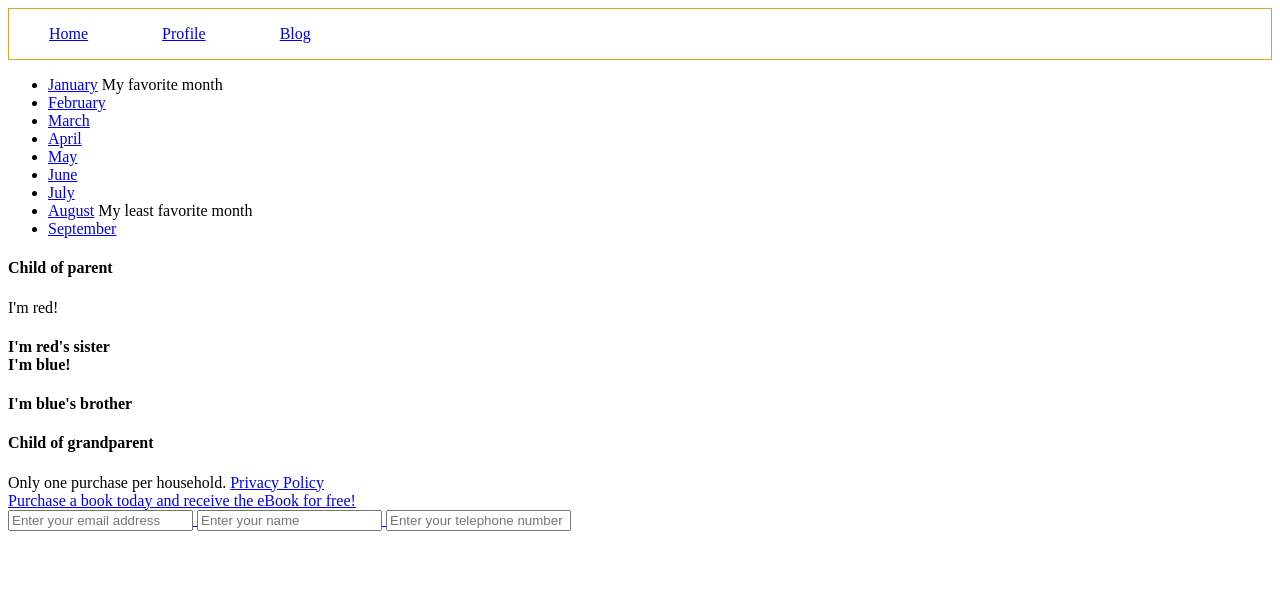
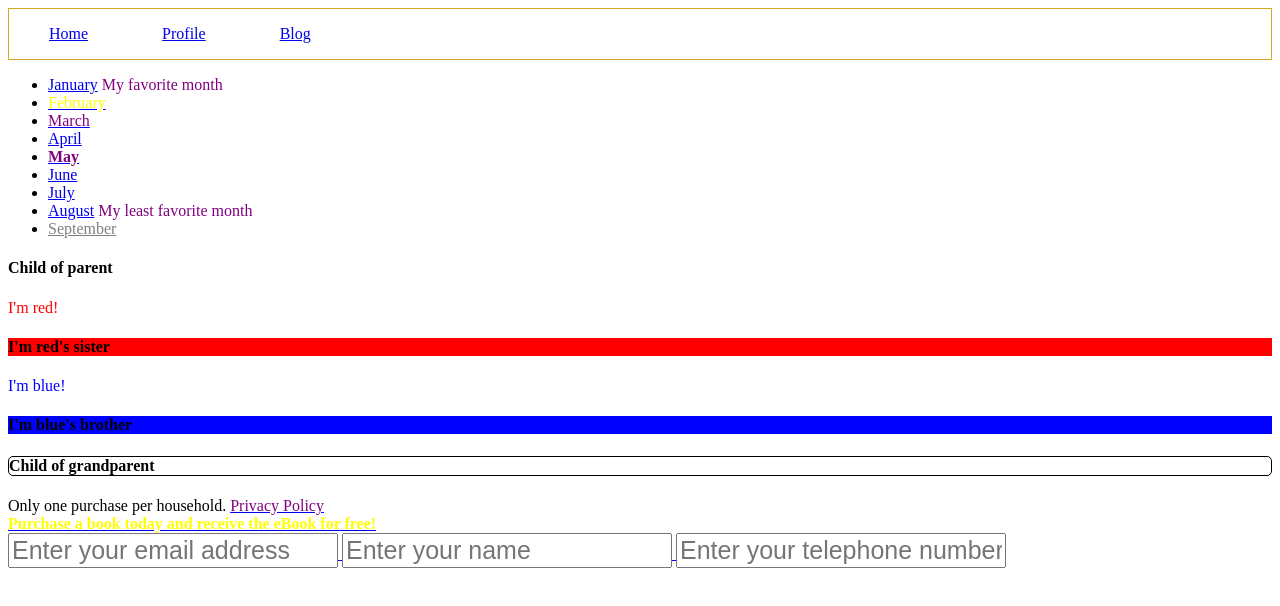
Before and after one commit to richardmcconnell12/exercise-2, a plain HTML site: page index.html in a window 1280 px wide. Drawn offline with Linux system fonts and the light colour scheme.

Commit message:
completed exercise

```diff
--- a/index.html
+++ b/index.html
@@ -11,12 +11,12 @@
 
     <header>
         <ul>
-          <a href="#"<li>Home</li></a>
-          <a href="#"<li>Profile</li></a>
-          <a href="#"<li>Blog</li></a>
+          <a href="#"li>Home</li></a>
+          <a href="#"li>Profile</li></a>
+          <a href="#"li>Blog</li></a>
         </ul>
     </header>
-
+     <article>
       <section>
         <div class="month-list">
           <ul>
@@ -60,14 +60,15 @@
           </ul>
         </div>
       </section>
-
+     </article>
+     <article>
       <section>
         <div class="grandparent">
           <div class="parent">
             <h4>Child of parent</h4>
             <div>
               <div>I'm red!</div>
-              <h4>I'm red's sister
+              <h4>I'm red's sister</h4>
               <div>I'm blue!</div>
               <h4>I'm blue's brother</h4>
             </div>
@@ -75,7 +76,7 @@
           <h4>Child of grandparent</h4>
         </div>
       </section>
-
+     </article>
       <footer class="padded">
 
         <div class="disclaimer">
--- a/selectors.css
+++ b/selectors.css
@@ -6,3 +6,47 @@ header ul {
     list-style-type: none;
     word-spacing: 70px;
 }
+
+.disabled {
+    color: grey;
+}
+
+span.disabled {
+    color:purple;
+}
+
+.active {
+    color: yellow;
+}
+
+h4 + div > div {
+    color: red;
+}
+
+h4 ~ div :nth-child(2) {
+    background-color: red;
+}
+
+h4 ~ div :nth-child(3) {
+    color: blue;
+}
+
+h4 ~ div :nth-child(4) {
+    background-color: blue;
+}
+
+.grandparent > h4 {
+    border-style: solid;
+    border-width: 1px;
+    border-color: black;
+    border-radius: 5px;
+}
+
+.promo {
+    font-weight: bold;
+    color: yellow;
+}
+
+span input {
+    font: 25px arial;
+}
```
